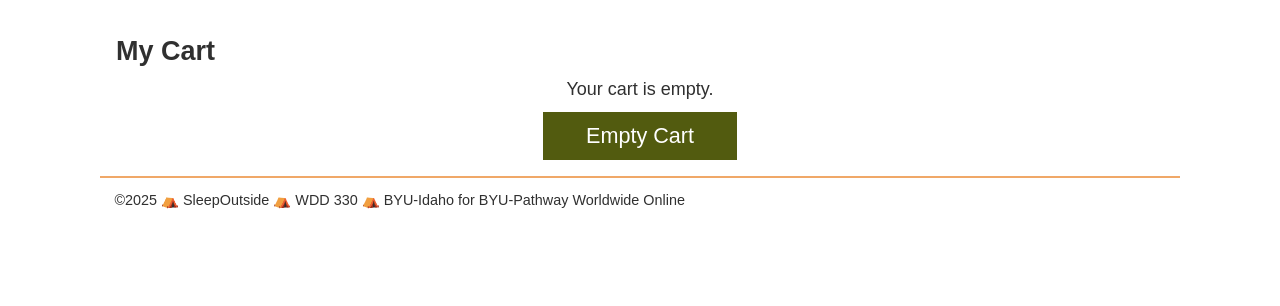
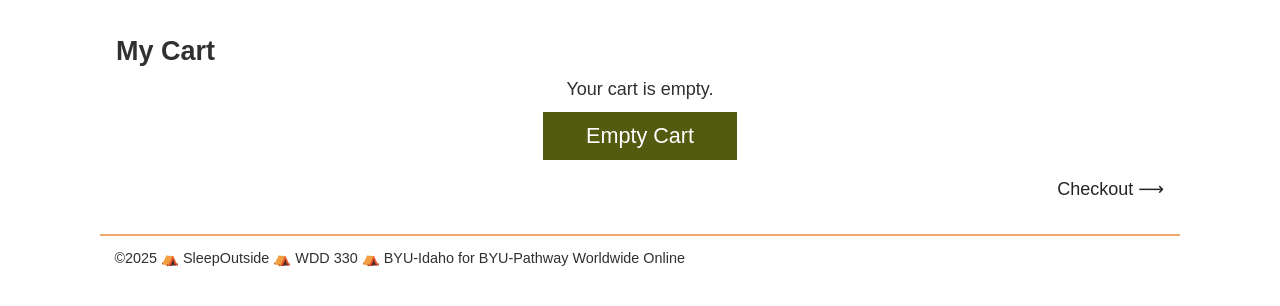
Before and after one commit to reyes-byui/wdd330-sleepoutside, a website: page src/cart/index.html in a window 1280 px wide. Shown: the part 90-396 px from the top of the page. Drawn offline with Linux system fonts and the light colour scheme.

Commit message:
add checkout inside cart

```diff
--- a/src/cart/index.html
+++ b/src/cart/index.html
@@ -53,8 +53,11 @@
             <p class="cart-card__price">$199.99</p>
           </li> -->
         </ul>
+      <button id="emptyCart">Empty Cart</button>
       <div id="cart-totals"></div>
-      <button id="emptyCart">Empty Cart</button>
+      <a href="/checkout/index.html" class="checkout-link checkout-btn">Checkout ⟶</a>
+
+
       </section>
     </main>
 
--- a/src/css/style.css
+++ b/src/css/style.css
@@ -392,6 +392,11 @@ footer {
 .checkout-link:hover {
   color: var(--secondary-color);
 }
+.checkout-link.checkout-btn {
+  display: block;
+  margin: 1em 0 1em auto;
+  width: fit-content;
+}
 .checkout-section {
   display: flex;
   flex-direction: row;
@@ -402,9 +407,7 @@ footer {
 .checkout-section input {
   margin-right: 0;
 }
-.checkout-btn {
-  margin : 1em 0;
-}
+
 .checkout-form .form-group {
   display: flex;
   align-items: center;
```
Also changed, not shown: src/checkout/index.html (+1 -1 lines).
